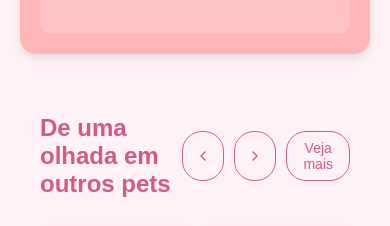
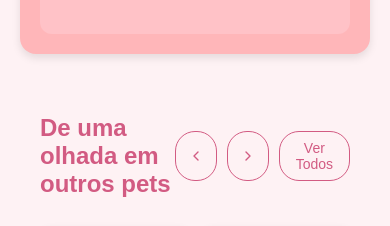
Before and after one commit to Center-Pet/center-pet-web, a React (Vite) app: page /pet in a window 390 px wide. Shown: the part 1372-1598 px from the top of the page. Built offline with nearby package versions, Linux system fonts and the light colour scheme; a web font is replaced by a local one.

Commit message:
0.1.2 Update home
Atualização na home, com inserção de foto de perfil do usuário ao lado da foto do animal.

Eliminação da animação ao passar sobre os componentes "Como funciona" e "Curiosidades"

Melhora na responsividade da tela home

```diff
--- a/src/components/Organisms/PetShowcase/PetShowcase.jsx
+++ b/src/components/Organisms/PetShowcase/PetShowcase.jsx
@@ -57,7 +57,7 @@ const PetShowcase = ({ title, pets }) => {
             className="pet-see-more-button"
             onClick={handleSeeMore}
           >
-            Veja mais
+            Ver Todos
           </button>
         </div>
       </div>
--- a/src/pages/Home/Home.css
+++ b/src/pages/Home/Home.css
@@ -605,6 +605,7 @@
   text-align: left;
 }
 
+
 .event-info h3 {
   color: #d14d72;
   font-size: 1.15rem;
--- a/src/pages/Home/Home.jsx
+++ b/src/pages/Home/Home.jsx
@@ -233,6 +233,7 @@ const Home = () => {
         <i className="fas fa-comments"></i>
       </button>
 
+
     </main>
   );
 };
```
